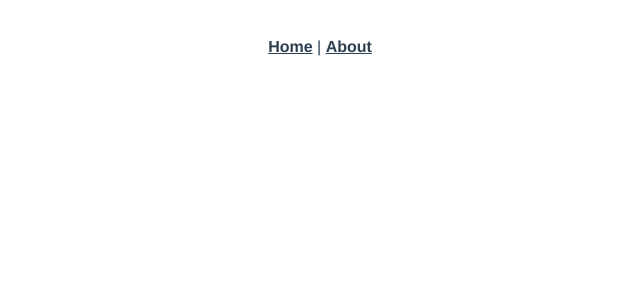
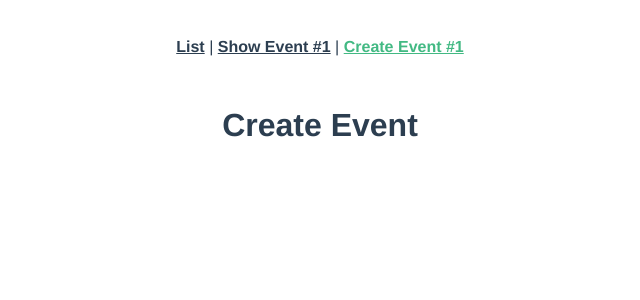
Before and after one commit to sadiqnoorw/VueJs, a Vue app in the folder real-world-vue/: page /event/create in a window 1280 px wide. Shown: the top 300 px of the page, without its empty margins (320-960 px from the left). Built offline with nearby package versions, Linux system fonts and the light colour scheme.

Commit message:
real world routes basic

```diff
--- a/real-world-vue/src/App.vue
+++ b/real-world-vue/src/App.vue
@@ -1,8 +1,9 @@
 <template>
   <div id="app">
     <div id="nav">
-      <router-link to="/">Home</router-link> |
-      <router-link to="/about">About</router-link>
+      <router-link :to="{ name: 'event-list'}">List</router-link> |
+      <router-link :to="{ name: 'event-show'}">Show Event #1</router-link> |
+      <router-link :to="{ name: 'event-create'}">Create Event #1</router-link>
     </div>
     <router-view />
   </div>
--- a/real-world-vue/src/router/index.js
+++ b/real-world-vue/src/router/index.js
@@ -1,24 +1,41 @@
 import Vue from "vue";
 import VueRouter from "vue-router";
-import Home from "../views/Home.vue";
+import EventCreate from "../views/EventCreate.vue";
+import EventList from "../views/EventList.vue";
+import EventShow from "../views/EventShow.vue";
 
 Vue.use(VueRouter);
 
 const routes = [
   {
     path: "/",
-    name: "Home",
-    component: Home
+    name: "event-list",
+    component: EventList
   },
   {
-    path: "/about",
-    name: "About",
-    // route level code-splitting
-    // this generates a separate chunk (about.[hash].js) for this route
-    // which is lazy-loaded when the route is visited.
-    component: () =>
-      import(/* webpackChunkName: "about" */ "../views/About.vue")
+    path: "/event",
+    name: "event-show",
+    component: EventShow
+  },
+  {
+    path: "/event/create",
+    name: "event-create",
+    component: EventCreate
   }
+  // {
+  //   path: "/about-us",
+  //   name: "about",
+  //   // route level code-splitting
+  //   // this generates a separate chunk (about.[hash].js) for this route
+  //   // which is lazy-loaded when the route is visited.
+  //   component: () =>
+  //     import(/* webpackChunkName: "about" */ "../views/About.vue"),
+  //     alias: "about"
+  // },
+  // {
+  //   path: "/about",
+  //   redirect: { name: "about"}
+  // }
 ];
 
 const router = new VueRouter({
--- a/real-world-vue/src/views/About.vue
+++ /dev/null
@@ -1,5 +0,0 @@
-<template>
-  <div class="about">
-    <h1>This is an about page</h1>
-  </div>
-</template>
--- /dev/null
+++ b/real-world-vue/src/views/EventCreate.vue
@@ -0,0 +1,3 @@
+<template>
+    <h1>Create Event</h1>
+</template>
--- /dev/null
+++ b/real-world-vue/src/views/EventList.vue
@@ -0,0 +1,3 @@
+<template>
+    <h1>List Event</h1>
+</template>
--- /dev/null
+++ b/real-world-vue/src/views/EventShow.vue
@@ -0,0 +1,3 @@
+<template>
+    <h1>Show Event</h1>
+</template>
--- a/real-world-vue/src/views/Home.vue
+++ /dev/null
@@ -1,18 +0,0 @@
-<template>
-  <div class="home">
-    <img alt="Vue logo" src="../assets/logo.png" />
-    <HelloWorld msg="Welcome to Your Vue.js App" />
-  </div>
-</template>
-
-<script>
-// @ is an alias to /src
-import HelloWorld from "@/components/HelloWorld.vue";
-
-export default {
-  name: "Home",
-  components: {
-    HelloWorld
-  }
-};
-</script>
```
